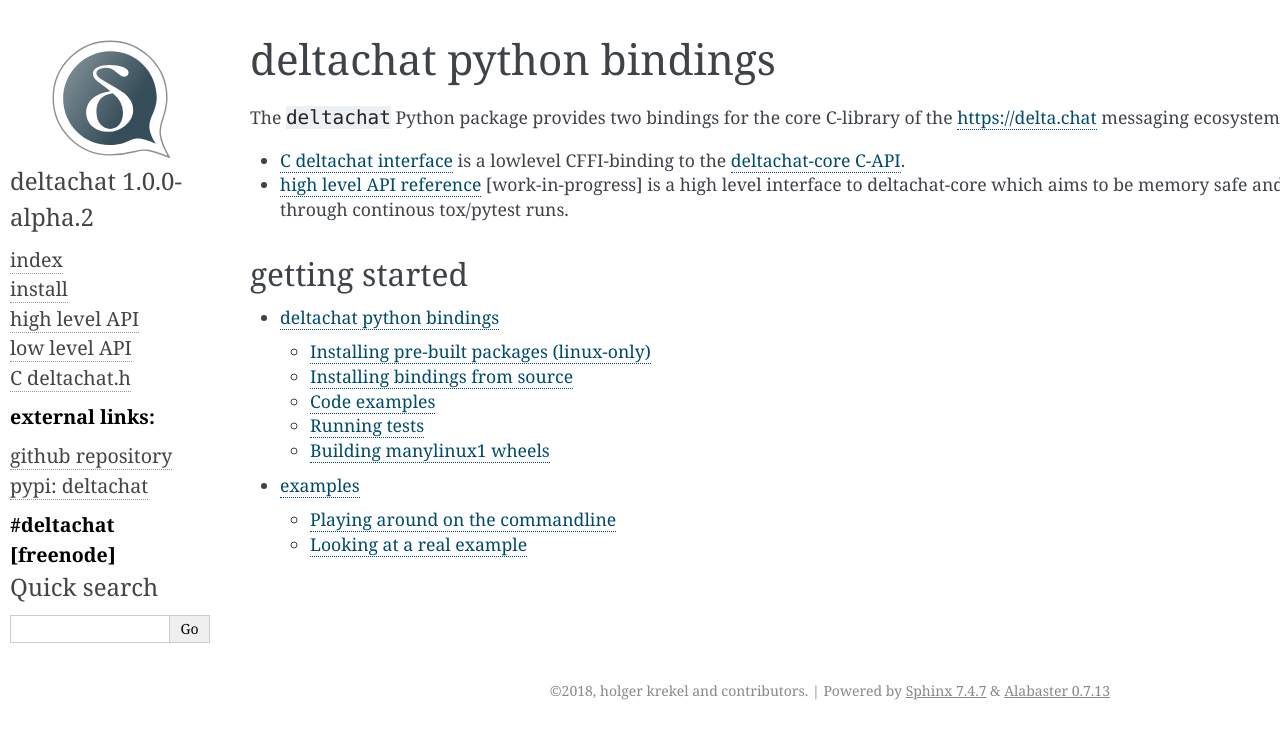
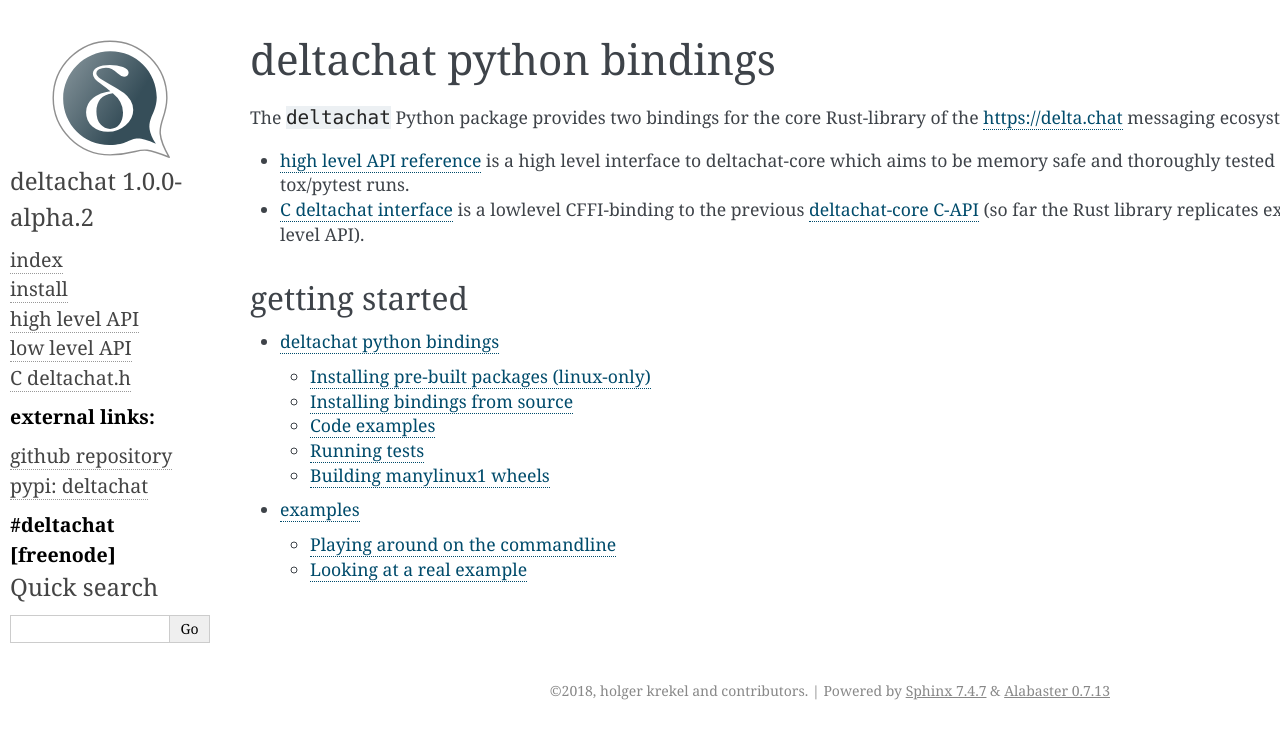
Before and after one commit to deltachat/deltachat-core-rust, a Sphinx documentation site: the page built from python/doc/index.rst, in a window 1280 px wide. Shown: the top 739 px of the page. Built offline with Sphinx 7.4.7, drawn with Linux system fonts in a browser that asks for light colours; the version number is read from the project's files by our own code.

Commit message:
fix home page of bindings

```diff
--- a/python/doc/index.rst
+++ b/python/doc/index.rst
@@ -1,14 +1,16 @@
 deltachat python bindings
 =========================
 
-The ``deltachat`` Python package provides two bindings for the core C-library
+The ``deltachat`` Python package provides two bindings for the core Rust-library
 of the https://delta.chat messaging ecosystem:
 
-- :doc:`capi` is a lowlevel CFFI-binding to the
-  `deltachat-core C-API <https://c.delta.chat>`_.
+- :doc:`api` is a high level interface to deltachat-core which aims
+  to be memory safe and thoroughly tested through continous tox/pytest runs.
 
-- :doc:`api` [work-in-progress] is a high level interface to deltachat-core which aims
-  to be memory safe and thoroughly tested through continous tox/pytest runs.
+- :doc:`capi` is a lowlevel CFFI-binding to the previous
+  `deltachat-core C-API <https://c.delta.chat>`_ (so far the Rust library
+  replicates exactly the same C-level API).
+
 
 
 getting started
```
